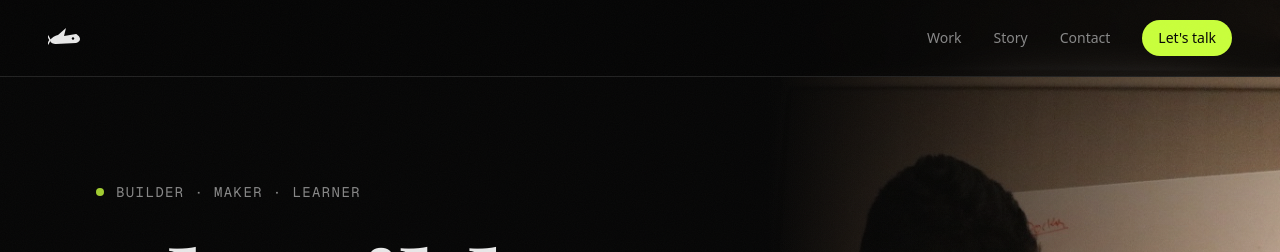
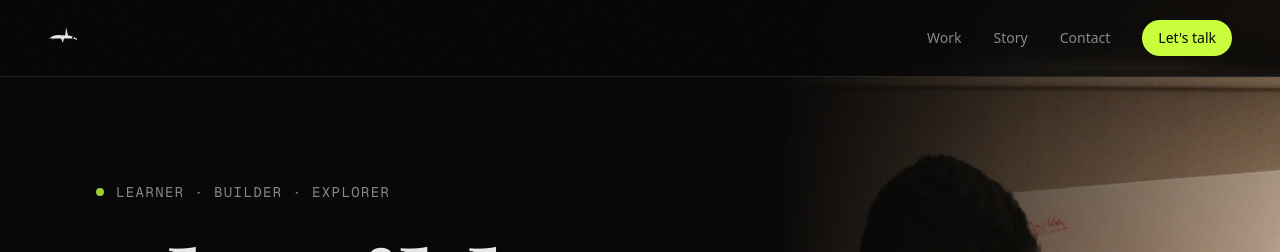
Before and after one commit to sharikhBat/sharikh-site, a Next.js app: page / in a window 1280 px wide. Shown: the top 252 px of the page. Built offline with nearby package versions, Linux system fonts and the light colour scheme.

Commit message:
Shark logo, update hero labels to Learner Builder Explorer

```diff
--- a/src/components/Hero.tsx
+++ b/src/components/Hero.tsx
@@ -35,7 +35,7 @@ export function Hero() {
           >
             <div className="w-2 h-2 rounded-full bg-accent animate-pulse" />
             <span className="text-xs md:text-sm font-mono text-muted tracking-widest uppercase">
-              Builder &middot; Maker &middot; Learner
+              Learner &middot; Builder &middot; Explorer
             </span>
           </motion.div>
 
--- a/src/components/SharkLogo.tsx
+++ b/src/components/SharkLogo.tsx
@@ -3,28 +3,39 @@
 export function SharkLogo({ className = "" }: { className?: string }) {
   return (
     <svg
-      width="34"
-      height="28"
-      viewBox="0 0 34 28"
+      width="32"
+      height="32"
+      viewBox="0 0 64 64"
       fill="none"
       xmlns="http://www.w3.org/2000/svg"
       className={className}
     >
-      {/* Shark silhouette — side profile, sleek and minimal */}
-      {/* Body */}
+      {/* Clean shark silhouette facing right */}
       <path
-        d="M2 16C2 16 5 12 10 11L18 4L16 12L28 10C28 10 32 12 32 15C32 18 28 19 28 19L8 20C8 20 2 20 2 16Z"
+        d="
+          M58 34
+          Q54 30 46 28
+          L40 27
+          L36 10
+          Q35 26 34 27
+          L20 26
+          Q12 26 6 30
+          L2 34
+          Q6 32 10 32
+          L6 38
+          Q8 34 12 33
+          L26 33
+          L30 42
+          Q31 34 32 33
+          L48 33
+          Q54 33 58 36
+          Z
+        "
         fill="currentColor"
-      />
-      {/* Tail */}
-      <path
-        d="M2 16L0 12M2 16L0 20"
-        stroke="currentColor"
-        strokeWidth="1.5"
-        strokeLinecap="round"
+        fillRule="evenodd"
       />
       {/* Eye */}
-      <circle cx="25" cy="14.5" r="1.2" fill="var(--color-background)" />
+      <circle cx="50" cy="31.5" r="2" fill="var(--color-background)" />
     </svg>
   );
 }
```
